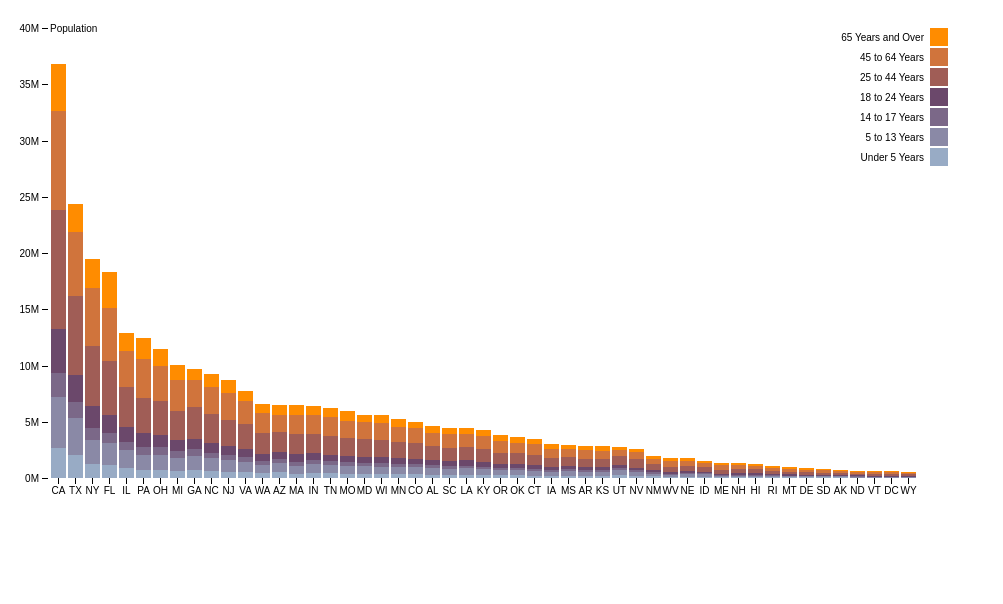
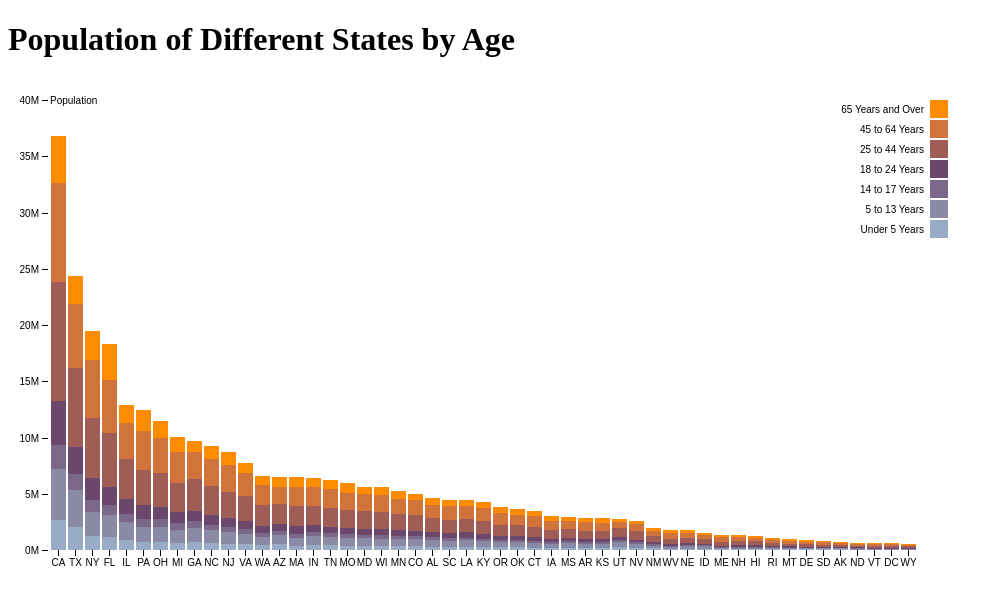
Before and after one commit to pranayaryal/stackedbar, a plain HTML site: page index.html in a window 1280 px wide. Shown: the whole page, without its empty margins (0-1003 px from the left). Drawn offline with nearby package versions, Linux system fonts and the light colour scheme.

Commit message:
Update index.html

```diff
--- a/index.html
+++ b/index.html
@@ -11,6 +11,9 @@
 }
 
 </style>
+<body>
+  <h1>Population of Different States by Age</h1>
+</body>
 <svg width="960" height="500"></svg>
 <script src="//d3js.org/d3.v4.min.js"></script>
 <script>
```
